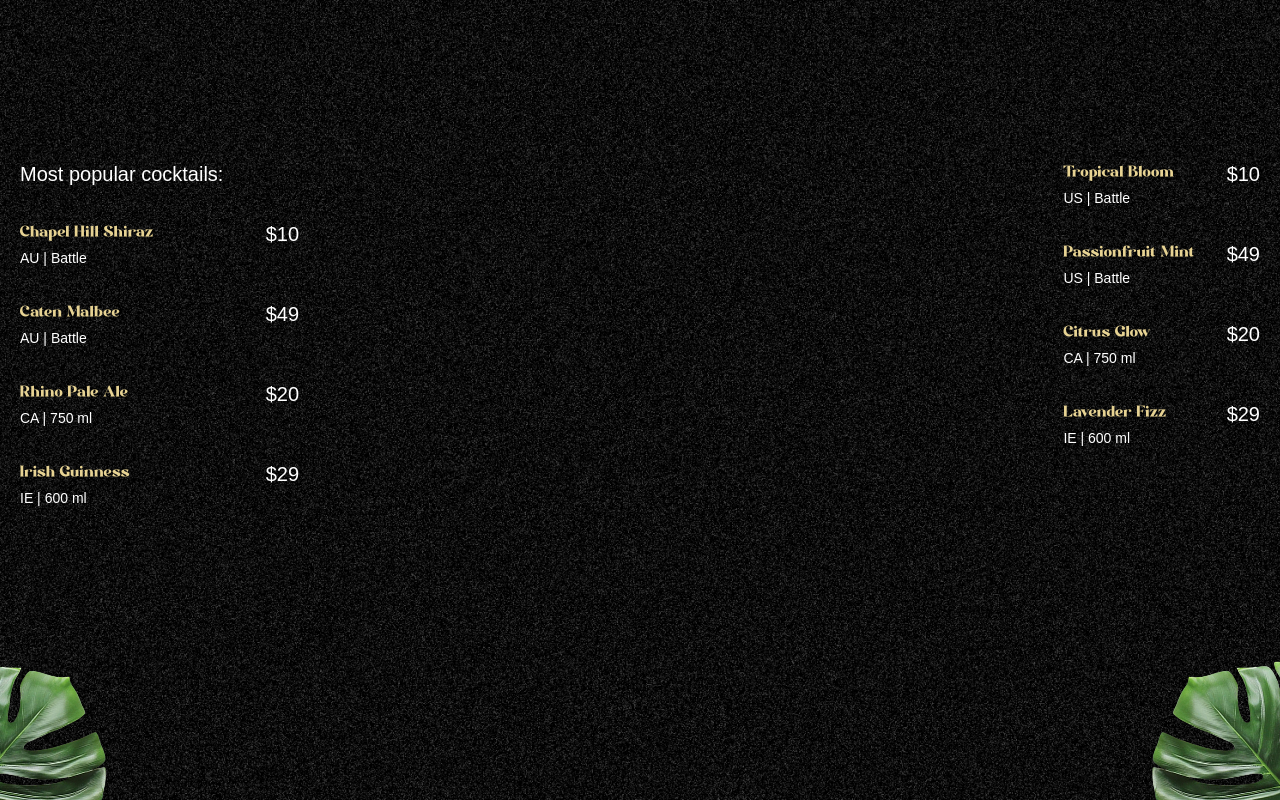
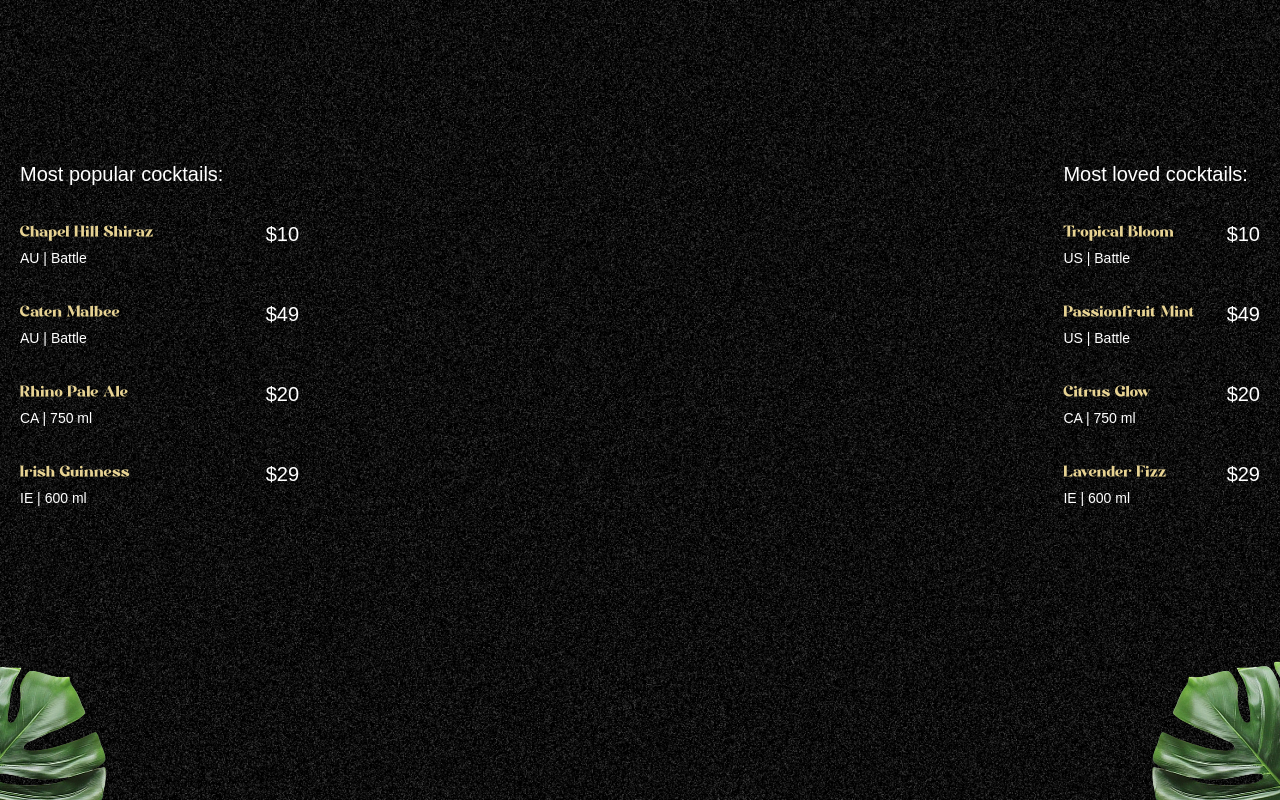
Before and after one commit to samgod1/cocktail-website, a React (Vite) app: page / in a window 1280 px wide. Shown: the part 800-1600 px from the top of the page. Built offline with nearby package versions, Linux system fonts and the light colour scheme; a web font is replaced by a local one.

Commit message:
Added missing h2

```diff
--- a/src/components/Cocktails.jsx
+++ b/src/components/Cocktails.jsx
@@ -53,6 +53,7 @@
 					</ul>
 				</div>
 				<div className="loved">
+					<h2>Most loved cocktails:</h2>
 					<ul>
 						{mockTailLists.map(({ name, country, detail, price }) => (
 							<li>
```
